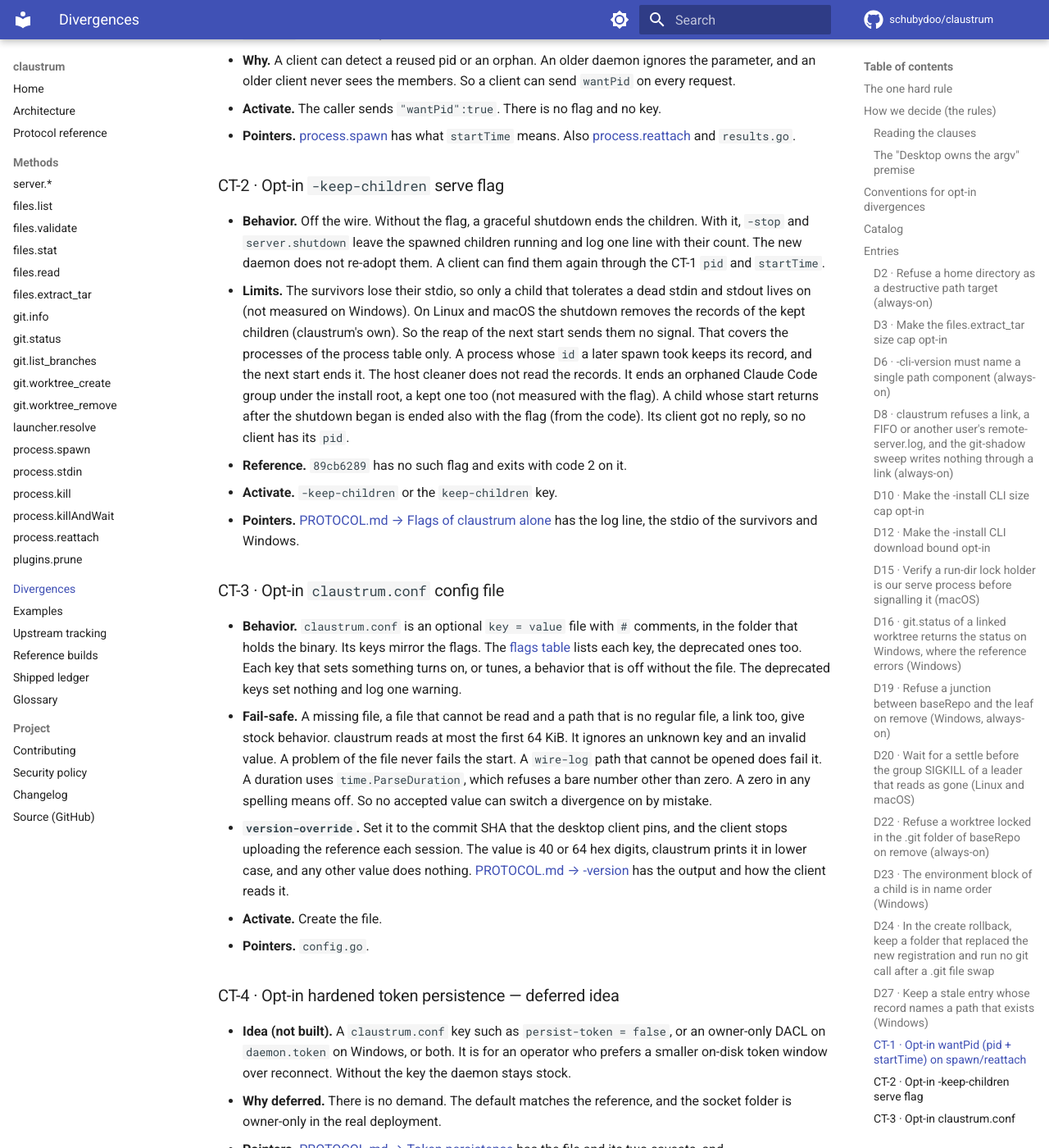
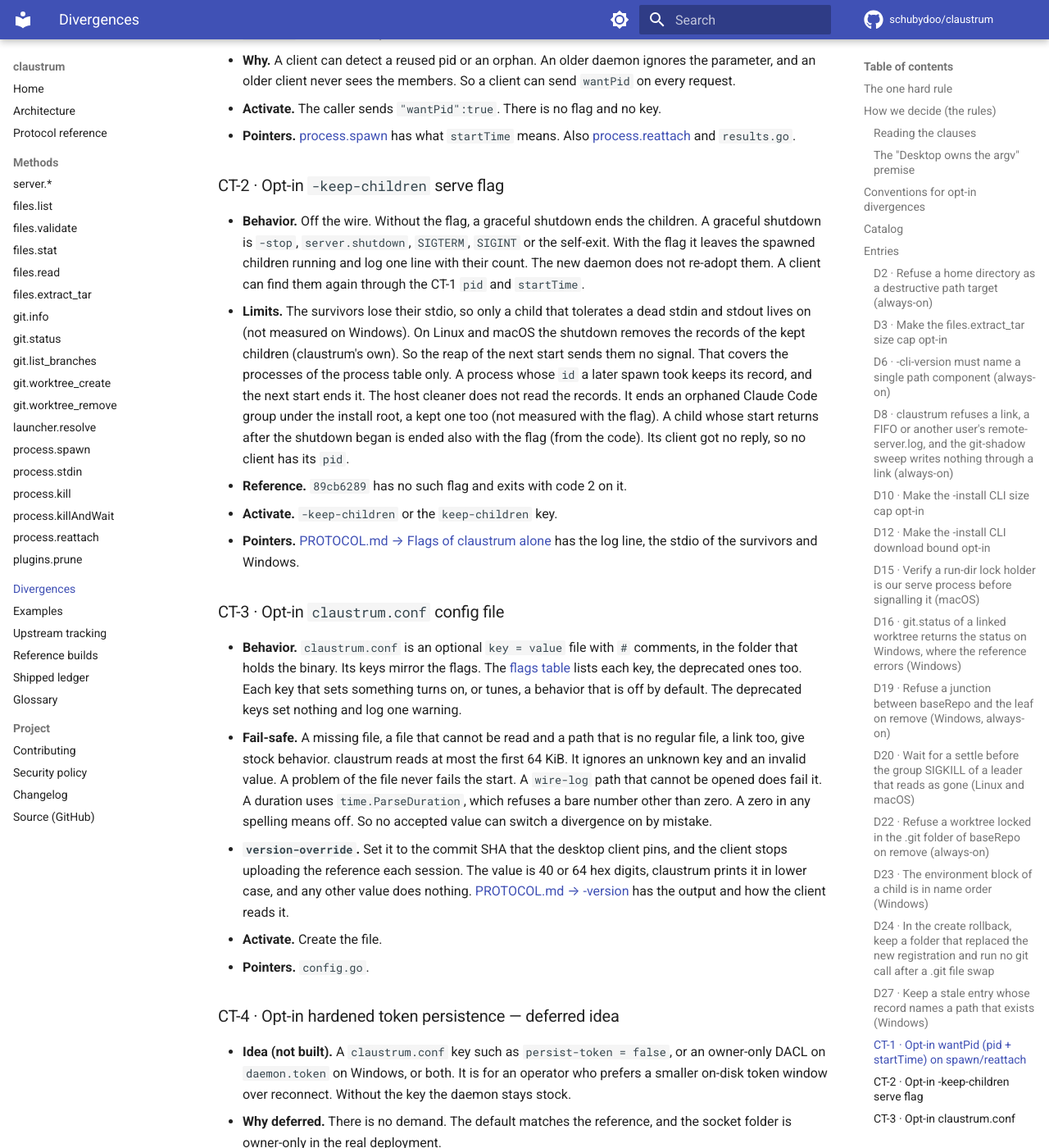
Before and after one commit to schubydoo/claustrum, an MkDocs documentation site: the page built from docs/DIVERGENCES.md, in a window 1280 px wide and 1400 px high, scrolled down 15049 px. Shown: the whole window at 82% size. Built offline with MkDocs 1.6.1 and Material for MkDocs 9.7.7, drawn with Linux system fonts in a browser that asks for light colours; comment, search, counter and statistics services are not loaded.

Commit message:
docs: name every graceful shutdown of CT-2 and the own steps of D13 and D17 in triage
Co-Authored-By: Claude Opus 5.5 <noreply@anthropic.com>

```diff
--- a/docs/DIVERGENCES.md
+++ b/docs/DIVERGENCES.md
@@ -624,8 +624,8 @@ no flag and no key.
 ### CT-2 · Opt-in `-keep-children` serve flag { #ct-2 }
 
 - **Behavior.** Off the wire. Without the flag, a graceful shutdown ends the
-  children. With it, `-stop` and `server.shutdown` leave the spawned children
-  running and log one line with their count. The new daemon does not re-adopt
+  children. A graceful shutdown is `-stop`, `server.shutdown`, `SIGTERM`,
+  `SIGINT` or the self-exit. With the flag it leaves the spawned children running and log one line with their count. The new daemon does not re-adopt
   them. A client can find them again through the CT-1 `pid` and `startTime`.
 - **Limits.** The survivors lose their stdio, so only a child that tolerates a
   dead stdin and stdout lives on (not measured on Windows). On Linux and macOS the shutdown removes the
@@ -649,7 +649,7 @@ no flag and no key.
   comments, in the folder that holds the binary. Its keys mirror the flags. The
   [flags table](PROTOCOL.md#flags-and-config-keys) lists each key, the
   deprecated ones too. Each key that sets something turns on, or tunes, a behavior
-  that is off without the file. The deprecated keys set nothing and log one
+  that is off by default. The deprecated keys set nothing and log one
   warning.
 - **Fail-safe.** A missing file, a file that cannot be read and a path that is no
   regular file, a link too, give stock behavior. claustrum reads at most the
```
Also changed, not shown: docs/UPSTREAM-TRACKING.md (+2 -1 lines), docs/protocol/process-spawn.md (+1 -1 lines).
